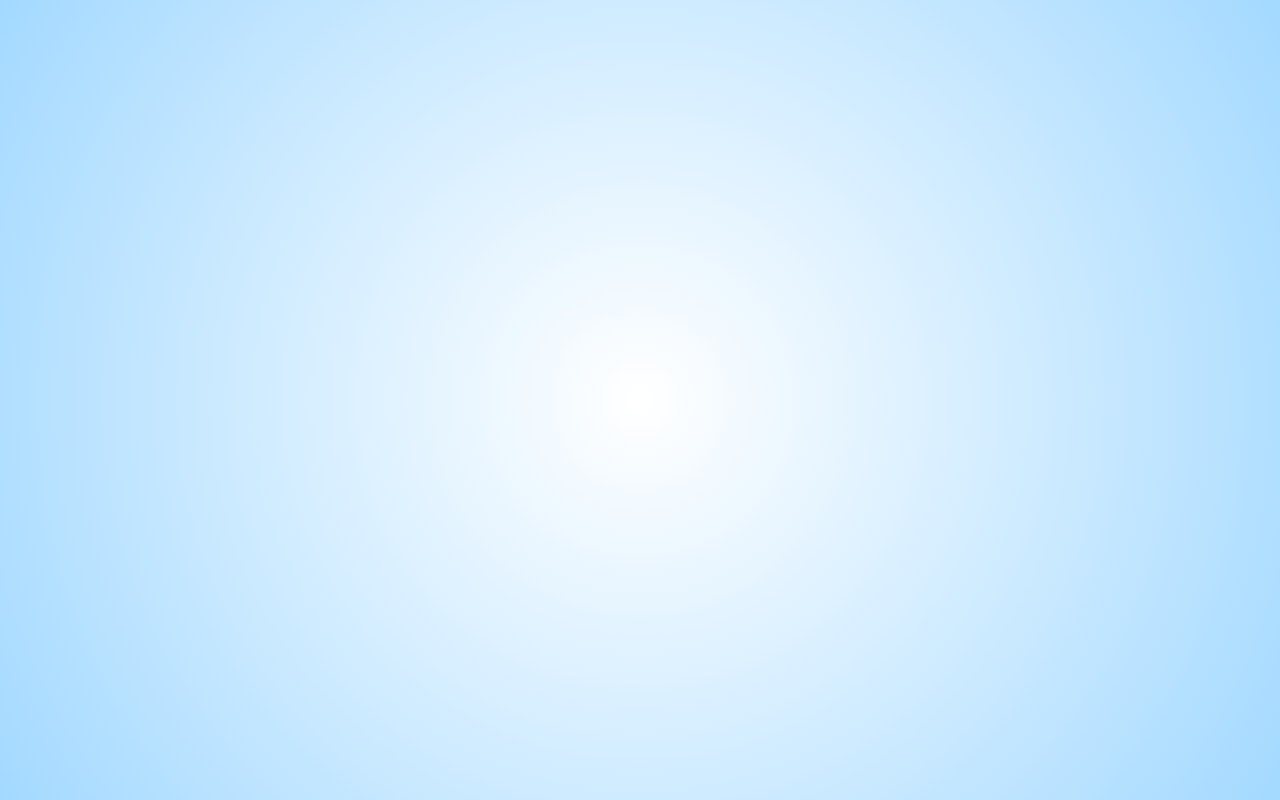
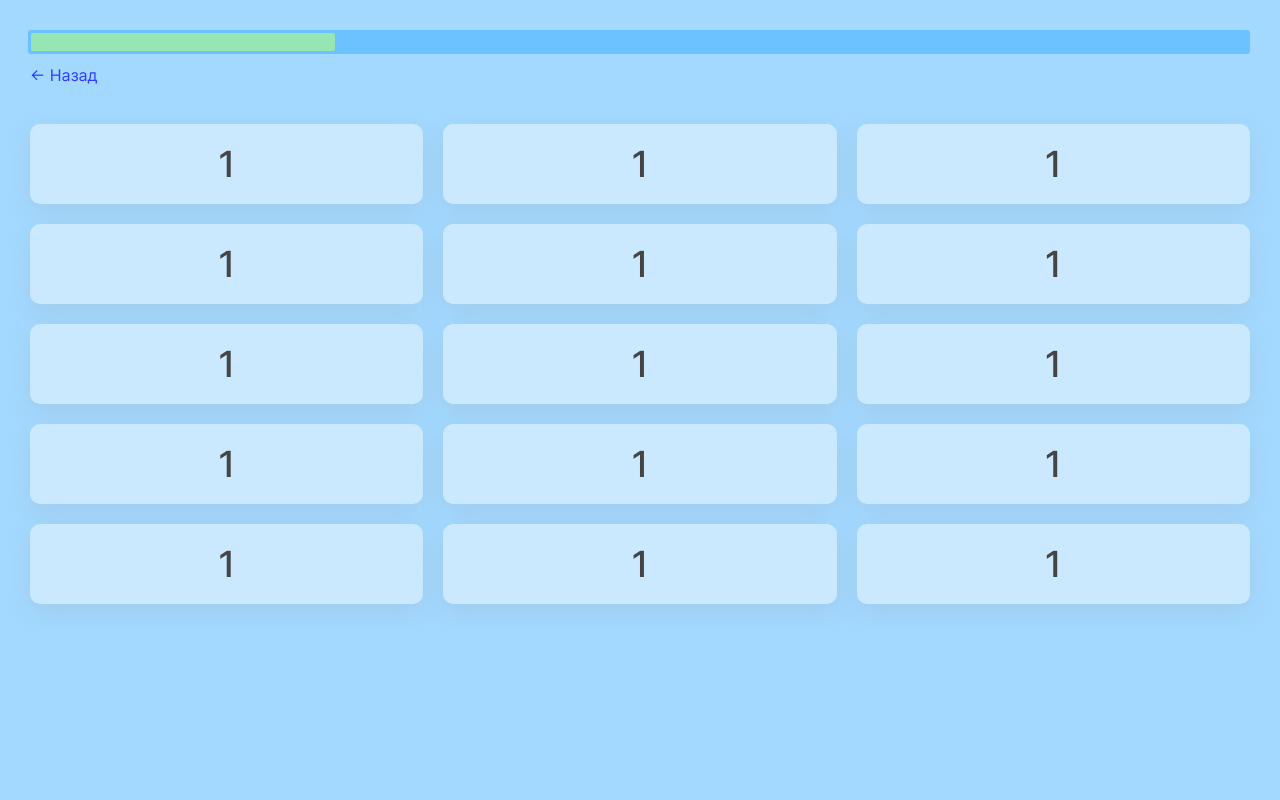
Before and after one commit to artcherenkov/quiz, a React (Create React App) app: page /questions in a window 1280 px wide. Before the commit this address had no page. Built offline with nearby package versions, Linux system fonts and the light colour scheme.

Commit message:
feat: добавить страницу списка вопросов

```diff
--- a/package.json
+++ b/package.json
@@ -13,7 +13,8 @@
     "@types/react-dom": "^17.0.11",
     "react": "^17.0.2",
     "react-dom": "^17.0.2",
-    "react-router-dom": "6.2.1",
+    "react-router": "5.2.1",
+    "react-router-dom": "5.3.0",
     "react-scripts": "5.0.0",
     "styled-components": "5.3.3",
     "typescript": "^4.5.4"
@@ -43,6 +44,8 @@
     ]
   },
   "devDependencies": {
+    "@types/react-router": "5.1.17",
+    "@types/react-router-dom": "5.3.2",
     "@types/styled-components": "^5.1.20",
     "prettier": "2.5.1"
   }
--- a/src/components/App.tsx
+++ b/src/components/App.tsx
@@ -1,12 +1,20 @@
-import { Routes, Route } from "react-router-dom";
+import { Switch, Route } from "react-router-dom";
 import MainPage from "../pages/MainPage/MainPage";
 import QuizPage from "../pages/QuizPage/QuizPage";
+import QuestionsPage from "../pages/QuestionsPage/QuestionsPage";
 
 const App = () => (
-  <Routes>
-    <Route path="/" element={<MainPage />} />
-    <Route path="/quiz" element={<QuizPage />} />
-  </Routes>
+  <Switch>
+    <Route exact path="/">
+      <MainPage />
+    </Route>
+    <Route exact path="/quiz/:id">
+      <QuizPage />
+    </Route>
+    <Route exact path="/questions">
+      <QuestionsPage />
+    </Route>
+  </Switch>
 );
 
 export default App;
--- a/src/components/ProgressBar/ProgressBar.styled.ts
+++ b/src/components/ProgressBar/ProgressBar.styled.ts
@@ -1,5 +1,11 @@
 import styled from "styled-components";
 
+export const Root = styled.div`
+  align-self: center;
+  padding-right: 30px;
+  padding-left: 18px;
+  display: flex;
+`;
 export const Status = styled.p`
   font-weight: 500;
   font-size: 14px;
@@ -12,6 +18,10 @@ export const Bar = styled.div`
   background-color: #6bc2ff;
   border-radius: 3px;
 `;
+export const ProgressContainer = styled.div`
+  margin-left: 10px;
+  flex-grow: 1;
+`;
 export const Progress = styled.div`
   height: 18px;
   background-color: #96e6b3;
--- a/src/components/ProgressBar/ProgressBar.tsx
+++ b/src/components/ProgressBar/ProgressBar.tsx
@@ -1,17 +1,37 @@
 import React from "react";
+import { useHistory } from "react-router";
+
+import IconButton from "@mui/material/IconButton";
+import MenuIcon from "@mui/icons-material/Menu";
 import * as Styled from "./ProgressBar.styled";
 
 interface IProgressBar {
-  style?: React.CSSProperties;
-  className?: string;
+  showStatus?: boolean;
+  showBurger?: boolean;
 }
-const ProgressBar = ({ style, className }: IProgressBar) => (
-  <div style={style} className={className}>
-    <Styled.Status>Вопрос 5/20</Styled.Status>
-    <Styled.Bar>
-      <Styled.Progress />
-    </Styled.Bar>
-  </div>
-);
+
+const ProgressBar = ({
+  showStatus = true,
+  showBurger = true,
+}: IProgressBar) => {
+  const history = useHistory();
+  const onBurgerClick = () => history.replace("/questions");
+
+  return (
+    <Styled.Root>
+      {showBurger && (
+        <IconButton onClick={onBurgerClick} size="large">
+          <MenuIcon />
+        </IconButton>
+      )}
+      <Styled.ProgressContainer>
+        {showStatus && <Styled.Status>Вопрос 5/20</Styled.Status>}
+        <Styled.Bar>
+          <Styled.Progress />
+        </Styled.Bar>
+      </Styled.ProgressContainer>
+    </Styled.Root>
+  );
+};
 
 export default ProgressBar;
--- a/src/pages/MainPage/MainPage.tsx
+++ b/src/pages/MainPage/MainPage.tsx
@@ -1,10 +1,9 @@
-import { useNavigate } from "react-router-dom";
 import * as Styled from "./MainPage.styled";
+import { useHistory } from "react-router";
 
 const MainPage = () => {
-  const navigate = useNavigate();
-
-  const onSubmit = () => navigate("/quiz");
+  const history = useHistory();
+  const onSubmit = () => history.replace("/quiz/1");
 
   return (
     <Styled.Root>
--- /dev/null
+++ b/src/pages/QuestionsPage/QuestionsPage.styled.ts
@@ -0,0 +1,62 @@
+import { Link as RouterLink } from "react-router-dom";
+import styled, { css } from "styled-components";
+
+export const Root = styled.section`
+  padding-top: 30px;
+  background-color: #a3d9ff;
+  height: 100%;
+`;
+
+export const QuestionsList = styled.ul`
+  margin: 40px 0 0;
+  padding: 0 30px;
+  list-style: none;
+
+  display: grid;
+  grid-template-columns: repeat(3, 1fr);
+
+  grid-gap: 20px;
+`;
+export const QuestionContainer = styled(RouterLink)<{
+  status?: "fail" | "success";
+}>`
+  height: 80px;
+  background-color: #cae9ff;
+  border-radius: 10px;
+
+  font-weight: 500;
+  font-size: 36px;
+  line-height: 100%;
+  color: #454545;
+  text-decoration: none;
+
+  display: flex;
+  align-items: center;
+  justify-content: center;
+
+  box-shadow: rgba(149, 157, 165, 0.2) 0 8px 24px;
+
+  ${(props) => {
+    switch (props.status) {
+      case "fail":
+        return css`
+          background-color: #d6f5e1;
+        `;
+      case "success":
+        return css`
+          background-color: #f7d4d9;
+        `;
+    }
+  }}
+
+  &:active {
+    transform: scale(0.95);
+  }
+`;
+export const Link = styled(RouterLink)`
+  display: block;
+  text-decoration: none;
+  margin-left: 30px;
+  margin-top: 12px;
+  color: #2e3cff;
+`;
--- /dev/null
+++ b/src/pages/QuestionsPage/QuestionsPage.tsx
@@ -0,0 +1,59 @@
+import ProgressBar from "../../components/ProgressBar/ProgressBar";
+
+import * as Styled from "./QuestionsPage.styled";
+
+const QuestionsPage = () => (
+  <Styled.Root>
+    <ProgressBar showStatus={false} showBurger={false} />
+    <Styled.Link to="/quiz/1">&larr; Назад</Styled.Link>
+    <Styled.QuestionsList>
+      <li>
+        <Styled.QuestionContainer to="/quiz/1">1</Styled.QuestionContainer>
+      </li>
+      <li>
+        <Styled.QuestionContainer to="/quiz/1">1</Styled.QuestionContainer>
+      </li>
+      <li>
+        <Styled.QuestionContainer to="/quiz/1">1</Styled.QuestionContainer>
+      </li>
+      <li>
+        <Styled.QuestionContainer to="/quiz/1">1</Styled.QuestionContainer>
+      </li>
+      <li>
+        <Styled.QuestionContainer to="/quiz/1">1</Styled.QuestionContainer>
+      </li>
+      <li>
+        <Styled.QuestionContainer to="/quiz/1">1</Styled.QuestionContainer>
+      </li>
+      <li>
+        <Styled.QuestionContainer to="/quiz/1">1</Styled.QuestionContainer>
+      </li>
+      <li>
+        <Styled.QuestionContainer to="/quiz/1">1</Styled.QuestionContainer>
+      </li>
+      <li>
+        <Styled.QuestionContainer to="/quiz/1">1</Styled.QuestionContainer>
+      </li>
+      <li>
+        <Styled.QuestionContainer to="/quiz/1">1</Styled.QuestionContainer>
+      </li>
+      <li>
+        <Styled.QuestionContainer to="/quiz/1">1</Styled.QuestionContainer>
+      </li>
+      <li>
+        <Styled.QuestionContainer to="/quiz/1">1</Styled.QuestionContainer>
+      </li>
+      <li>
+        <Styled.QuestionContainer to="/quiz/1">1</Styled.QuestionContainer>
+      </li>
+      <li>
+        <Styled.QuestionContainer to="/quiz/1">1</Styled.QuestionContainer>
+      </li>
+      <li>
+        <Styled.QuestionContainer to="/quiz/1">1</Styled.QuestionContainer>
+      </li>
+    </Styled.QuestionsList>
+  </Styled.Root>
+);
+
+export default QuestionsPage;
--- a/src/pages/QuizPage/QuizPage.styled.ts
+++ b/src/pages/QuizPage/QuizPage.styled.ts
@@ -1,23 +1,11 @@
 import styled from "styled-components";
 import Button from "@mui/material/Button";
-import OriginalProgressBar from "../../components/ProgressBar/ProgressBar";
 
 export const Root = styled.section`
   height: 100%;
   padding: 30px 0;
   display: grid;
   grid-template-rows: auto 1fr auto;
-`;
-
-export const ProgressBar = styled(OriginalProgressBar)`
-  flex-grow: 1;
-  margin-left: 10px;
-`;
-
-export const ProgressContainer = styled.div`
-  padding-right: 30px;
-  padding-left: 18px;
-  display: flex;
 `;
 
 export const ControlsContainer = styled.div`
--- a/src/pages/QuizPage/QuizPage.tsx
+++ b/src/pages/QuizPage/QuizPage.tsx
@@ -1,19 +1,15 @@
 import * as Styled from "./QuizPage.styled";
-import IconButton from "@mui/material/IconButton";
-import MenuIcon from "@mui/icons-material/Menu";
+
 import FormControl from "@mui/material/FormControl";
 import RadioGroup from "@mui/material/RadioGroup";
 import FormControlLabel from "@mui/material/FormControlLabel";
 import Radio from "@mui/material/Radio";
+import ProgressBar from "../../components/ProgressBar/ProgressBar";
 
-const QuizPage = () => (
+const QuizPage = () => {
+  return (
     <Styled.Root>
-    <Styled.ProgressContainer>
-      <IconButton size="large">
-        <MenuIcon />
-      </IconButton>
-      <Styled.ProgressBar />
-    </Styled.ProgressContainer>
+      <ProgressBar />
       <Styled.Content>
         <Styled.QuestionTitle>
           Назови официальную дату основания Новосибирска.
@@ -92,5 +88,6 @@ const QuizPage = () => (
       </Styled.ControlsContainer>
     </Styled.Root>
   );
+};
 
 export default QuizPage;
```
Also changed, not shown: 1 other file (tests, documents, lock files or other folders). Lines whose indentation alone changed are shown as unchanged.
